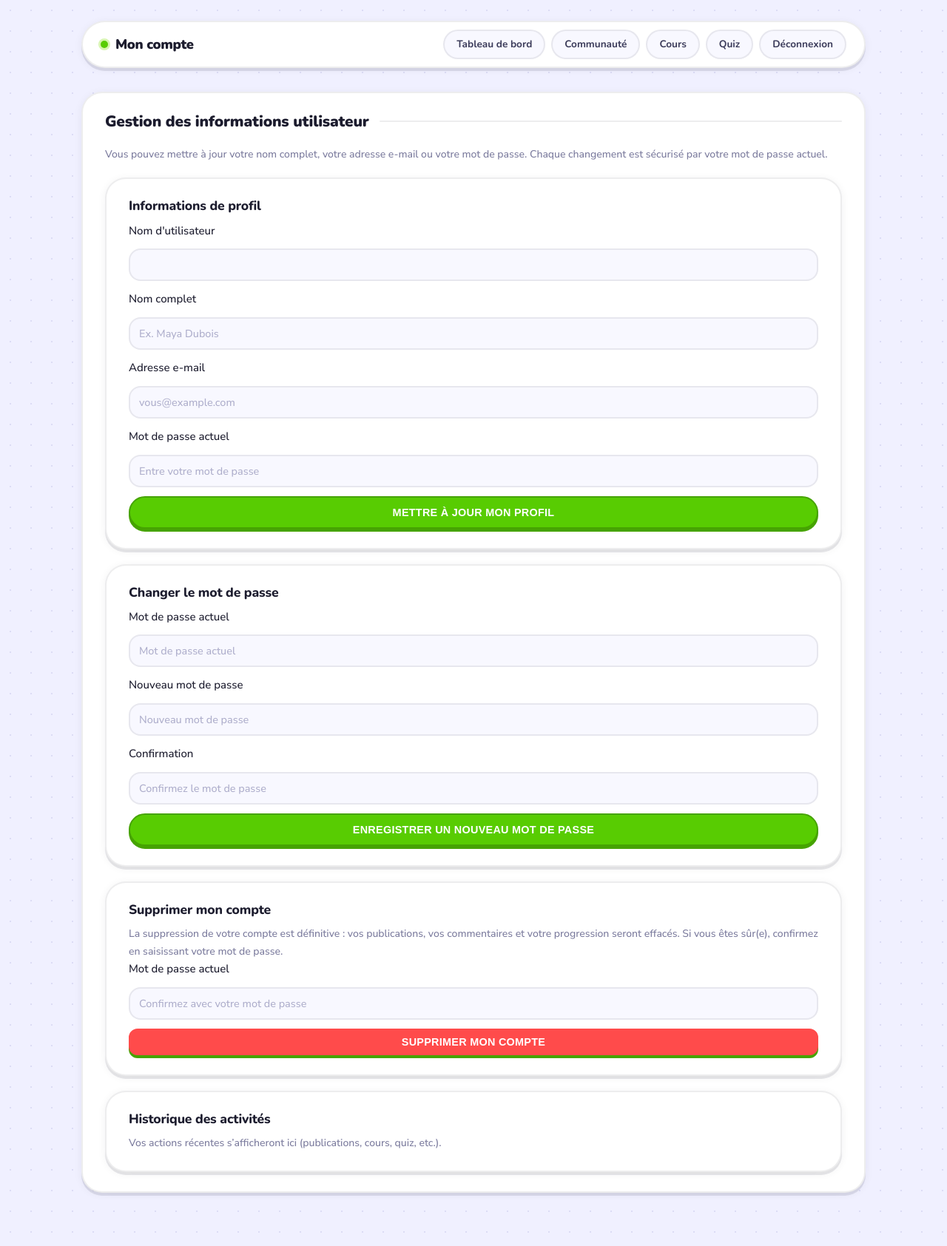
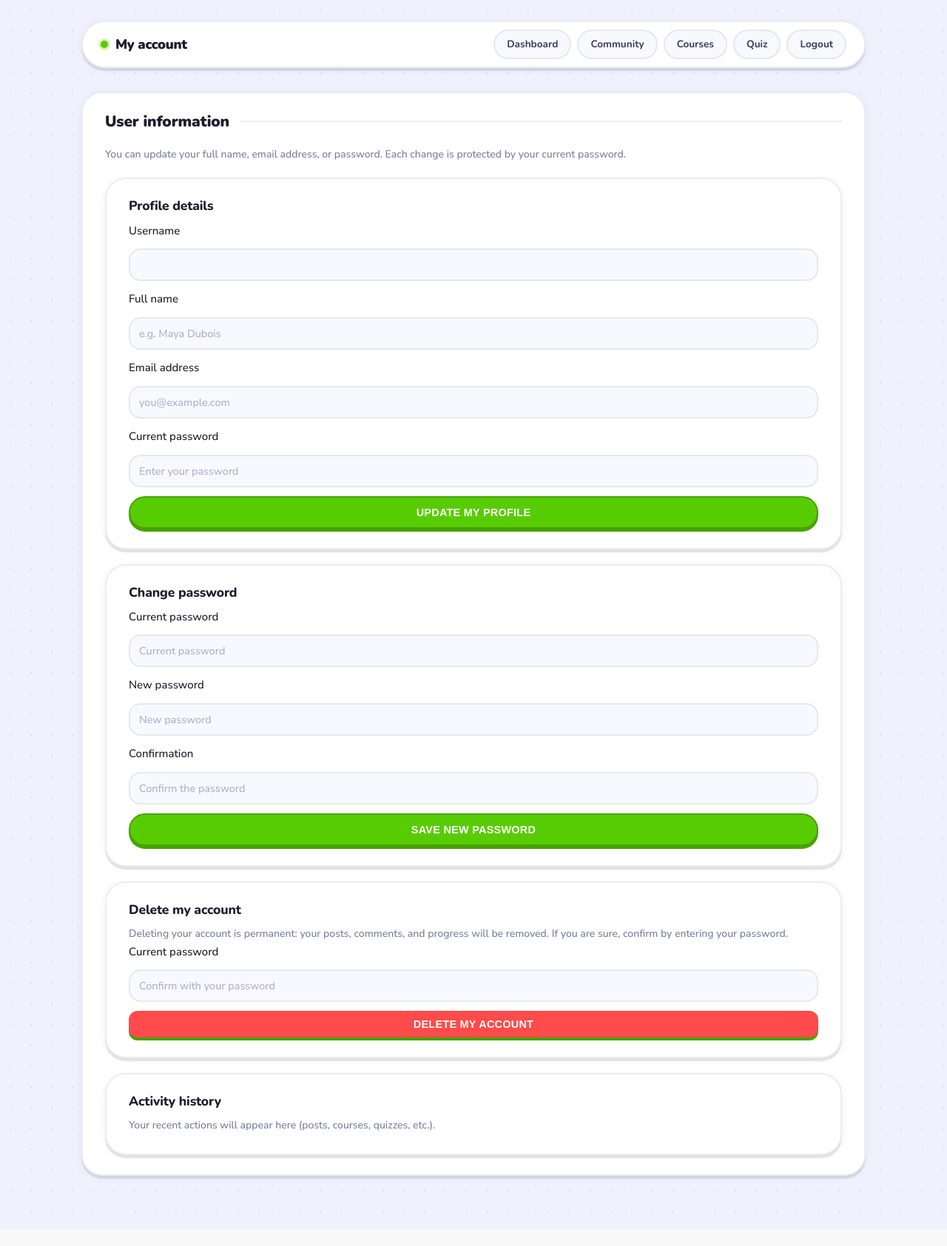
Before and after one commit to hiba2006-dev/easy_connect, a FastAPI app: template templates/account.html in a window 1280 px wide. Shown: the whole page at 74% size. After the commit the page ends 1639 px from the top, so only its background shows below. Run offline with FastAPI, Linux system fonts and the light colour scheme; the template is opened without the code that fills it, so the values that code supplies are empty.

Commit message:
mes modifications locales

```diff
--- a/app/main.py
+++ b/app/main.py
@@ -19,7 +19,7 @@ DEFAULT_COURSES = [
         "video_url": "https://www.youtube.com/embed/nHtF3bR5Dq4",
     },
     {
-        "title": "Salutations ASL",
+        "title": "ASL Greetings",
         "description": "Essential signs to greet and introduce yourself.",
         "video_url": "https://www.youtube.com/embed/0FcwzMq4iWg",
     },
@@ -414,7 +414,7 @@ def seed_community_demo_data() -> None:
         {
             "username": "admin",
             "email": "admin@easyconnect.local",
-            "full_name": "Administrateur",
+            "full_name": "Administrator",
             "password": "admin12345",
             "is_admin": True,
         },
--- a/app/routers/community.py
+++ b/app/routers/community.py
@@ -73,7 +73,7 @@ async def create_post(
         db,
         current_user.id,
         "post",
-        f"Nouvelle publication \"{title}\"",
+        f"New post \"{title}\"",
         {"post_id": new_post.id},
     )
     db.commit()
@@ -98,7 +98,7 @@ async def add_comment(
         db,
         current_user.id,
         "comment",
-        f"Commentaire ajouté sur le post #{post_id}",
+        f"Comment added on post #{post_id}",
         {"post_id": post_id},
     )
     db.commit()
--- a/app/routers/learning.py
+++ b/app/routers/learning.py
@@ -411,7 +411,7 @@ async def start_course(
             db,
             current_user.id,
             "course_start",
-            f"Début du cours \"{course.title}\"",
+            f"Started course \"{course.title}\"",
             {"course_id": course.id},
         )
         db.commit()
@@ -521,7 +521,7 @@ async def update_progress(
                 db,
                 current_user.id,
                 "course_complete",
-                f"Cours \"{course.title}\" complété",
+                f"Course \"{course.title}\" completed",
                 {"course_id": course.id},
             )
         db.commit()
@@ -586,7 +586,7 @@ async def update_item_progress(
             db,
             current_user.id,
             "course_item",
-            f"Complété {payload.item_id} dans \"{course.title}\"",
+            f"Completed {payload.item_id} in \"{course.title}\"",
             {"course_id": course.id, "item_id": payload.item_id},
         )
 
--- a/app/routers/quiz.py
+++ b/app/routers/quiz.py
@@ -18,6 +18,7 @@ class QuizCompletionPayload(BaseModel):
     total: int
     percent: int
 
+
 router = APIRouter(prefix="/api/quiz", tags=["quiz"])
 
 
@@ -31,7 +32,7 @@ async def complete_quiz(
         db,
         current_user.id,
         "quiz_completion",
-        f"Quiz terminé {payload.score}/{payload.total} ({payload.percent}%)",
+        f"Quiz completed {payload.score}/{payload.total} ({payload.percent}%)",
         {"score": payload.score, "total": payload.total, "percent": payload.percent},
     )
     db.commit()
--- a/static/asl_detection.js
+++ b/static/asl_detection.js
@@ -25,7 +25,7 @@
         return;
     }
 
-    // ✅ FIX: Appliquer le miroir CSS sur vidéo ET canvas
+    // Mirror both the video and canvas so movement stays consistent
     video.style.transform = "scaleX(-1)";
     canvas.style.transform = "scaleX(-1)";
 
@@ -208,7 +208,7 @@
     hands.setOptions({
         maxNumHands: 1,
         modelComplexity: 0,
-        selfieMode: false, // ✅ FIX: désactivé, le miroir est géré par CSS
+        selfieMode: false, // Mirror handled by CSS, so keep selfieMode off
         minDetectionConfidence: 0.35,
         minTrackingConfidence: 0.35,
     });
@@ -328,7 +328,7 @@
     function importSamplesFromObject(parsed) {
         const source = parsed && parsed.data ? parsed.data : parsed;
         if (!source || typeof source !== "object") {
-            throw new Error("Format JSON invalide.");
+            throw new Error("Invalid JSON format.");
         }
 
         const next = {};
--- a/templates/account.html
+++ b/templates/account.html
@@ -1,93 +1,91 @@
 <!DOCTYPE html>
 <html>
 <head>
-    <title>Mon compte - EasyConnect</title>
+    <title>My account - EasyConnect</title>
     <link rel="stylesheet" href="/static/style.css?v=20260309-no-logo">
 </head>
 <body class="account-page">
 <div class="page-shell account-shell">
     <header>
-        <h1>Mon compte</h1>
+        <h1>My account</h1>
         <div class="top-links">
-            <a href="/dashboard">Tableau de bord</a>
-            <a href="/community">Communauté</a>
-            <a href="/learning">Cours</a>
+            <a href="/dashboard">Dashboard</a>
+            <a href="/community">Community</a>
+            <a href="/learning">Courses</a>
             <a href="/quiz">Quiz</a>
-            <a href="/auth/logout">Déconnexion</a>
+            <a href="/auth/logout">Logout</a>
         </div>
     </header>
 
     <section class="panel stack admin-section">
-        <h2 class="section-title">Gestion des informations utilisateur</h2>
+        <h2 class="section-title">User information</h2>
         <p class="muted">
-            Vous pouvez mettre à jour votre nom complet, votre adresse e-mail ou votre mot de passe. Chaque changement
-            est sécurisé par votre mot de passe actuel.
+            You can update your full name, email address, or password. Each change is protected by your current password.
         </p>
 
         <div class="panel">
-            <h3>Informations de profil</h3>
+            <h3>Profile details</h3>
             {% if profile_success %}
             <div class="admin-alert admin-alert--success">{{ profile_success }}</div>
             {% elif profile_error %}
             <div class="admin-alert admin-alert--error">{{ profile_error }}</div>
             {% endif %}
             <form method="post" action="/account/profile" class="admin-form">
-                <label>Nom d'utilisateur</label>
+                <label>Username</label>
                 <input type="text" value="{{ user.username }}" readonly>
 
-                <label>Nom complet</label>
-                <input type="text" name="full_name" value="{{ user.full_name or '' }}" placeholder="Ex. Maya Dubois">
+                <label>Full name</label>
+                <input type="text" name="full_name" value="{{ user.full_name or '' }}" placeholder="e.g. Maya Dubois">
 
-                <label>Adresse e-mail</label>
-                <input type="email" name="email" value="{{ user.email }}" required placeholder="vous@example.com">
+                <label>Email address</label>
+                <input type="email" name="email" value="{{ user.email }}" required placeholder="you@example.com">
 
-                <label>Mot de passe actuel</label>
-                <input type="password" name="current_password" required placeholder="Entre votre mot de passe">
+                <label>Current password</label>
+                <input type="password" name="current_password" required placeholder="Enter your password">
 
-                <button type="submit">Mettre à jour mon profil</button>
+                <button type="submit">Update my profile</button>
             </form>
         </div>
 
         <div class="panel">
-            <h3>Changer le mot de passe</h3>
+            <h3>Change password</h3>
             {% if password_success %}
             <div class="admin-alert admin-alert--success">{{ password_success }}</div>
             {% elif password_error %}
             <div class="admin-alert admin-alert--error">{{ password_error }}</div>
             {% endif %}
             <form method="post" action="/account/password" class="admin-form">
-                <label>Mot de passe actuel</label>
-                <input type="password" name="current_password" required placeholder="Mot de passe actuel">
+                <label>Current password</label>
+                <input type="password" name="current_password" required placeholder="Current password">
 
-                <label>Nouveau mot de passe</label>
-                <input type="password" name="new_password" required minlength="6" placeholder="Nouveau mot de passe">
+                <label>New password</label>
+                <input type="password" name="new_password" required minlength="6" placeholder="New password">
 
                 <label>Confirmation</label>
-                <input type="password" name="confirm_password" required minlength="6" placeholder="Confirmez le mot de passe">
+                <input type="password" name="confirm_password" required minlength="6" placeholder="Confirm the password">
 
-                <button type="submit">Enregistrer un nouveau mot de passe</button>
+                <button type="submit">Save new password</button>
             </form>
         </div>
 
         <div class="panel">
-            <h3>Supprimer mon compte</h3>
+            <h3>Delete my account</h3>
             {% if delete_error %}
             <div class="admin-alert admin-alert--error">{{ delete_error }}</div>
             {% endif %}
             <p class="muted">
-                La suppression de votre compte est définitive : vos publications, vos commentaires et votre progression seront
-                effacés. Si vous êtes sûr(e), confirmez en saisissant votre mot de passe.
+                Deleting your account is permanent: your posts, comments, and progress will be removed. If you are sure, confirm by entering your password.
             </p>
             <form method="post" action="/account/delete" class="admin-form">
-                <label>Mot de passe actuel</label>
-                <input type="password" name="current_password" required placeholder="Confirmez avec votre mot de passe">
+                <label>Current password</label>
+                <input type="password" name="current_password" required placeholder="Confirm with your password">
 
-                <button type="submit" class="admin-delete">Supprimer mon compte</button>
+                <button type="submit" class="admin-delete">Delete my account</button>
             </form>
         </div>
 
         <div class="panel">
-            <h3>Historique des activités</h3>
+            <h3>Activity history</h3>
             {% if activities %}
             <div class="admin-list">
                 {% for activity in activities %}
@@ -104,7 +102,7 @@
                 {% endfor %}
             </div>
             {% else %}
-            <p class="muted">Vos actions récentes s’afficheront ici (publications, cours, quiz, etc.).</p>
+            <p class="muted">Your recent actions will appear here (posts, courses, quizzes, etc.).</p>
             {% endif %}
         </div>
     </section>
--- a/templates/community.html
+++ b/templates/community.html
@@ -12,7 +12,7 @@
             <a href="/dashboard">Dashboard</a>
             <a href="/learning">Learning</a>
             <a href="/quiz">Quiz</a>
-            <a href="/account">Mon compte</a>
+            <a href="/account">My account</a>
             <a href="/auth/logout">Logout</a>
         </div>
     </header>
@@ -48,7 +48,7 @@
                     <h3>{{ post.title }}</h3>
                     <p class="post-meta">
                         By {{ post.author.username if post.author else "Anonymous" }}
-                        • {{ post.comments|length }} comment{{ "" if post.comments|length == 1 else "s" }}
+                        - {{ post.comments|length }} comment{{ "" if post.comments|length == 1 else "s" }}
                     </p>
                 </div>
             </div>
--- a/templates/dashboard.html
+++ b/templates/dashboard.html
@@ -16,7 +16,7 @@
                 <a href="/learning">Learning</a>
             {% endif %}
             <a href="/quiz">Quiz</a>
-            <a href="/account">Mon compte</a>
+            <a href="/account">My account</a>
             <a href="/auth/logout">Logout</a>
         </div>
     </header>
@@ -51,7 +51,7 @@
         </div>
     </div>
 
-    <h2 class="section-title">Explorer</h2>
+    <h2 class="section-title">Explore</h2>
     <div class="features dashboard-features">
         <div class="card feature-card">
             <h3>Community space</h3>
--- a/templates/learning.html
+++ b/templates/learning.html
@@ -12,7 +12,7 @@
             <a href="/dashboard">Dashboard</a>
             <a href="/community">Community</a>
             <a href="/quiz">Quiz</a>
-            <a href="/account">Mon compte</a>
+            <a href="/account">My account</a>
             <a href="/auth/logout">Logout</a>
         </div>
     </header>
--- a/templates/learning_course.html
+++ b/templates/learning_course.html
@@ -12,7 +12,7 @@
             <a href="/dashboard">Dashboard</a>
             <a href="/learning">Learning</a>
             <a href="/quiz">Quiz</a>
-            <a href="/account">Mon compte</a>
+            <a href="/account">My account</a>
             <a href="/auth/logout">Logout</a>
         </div>
     </header>
```
Also changed, not shown: app/auth.py (+4 -4 lines), app/routers/admin.py (+29 -29 lines), app/routers/users.py (+10 -10 lines), app/schemas.py (+4 -4 lines), templates/administration.html (+58 -58 lines), templates/quiz.html (+6 -6 lines).
